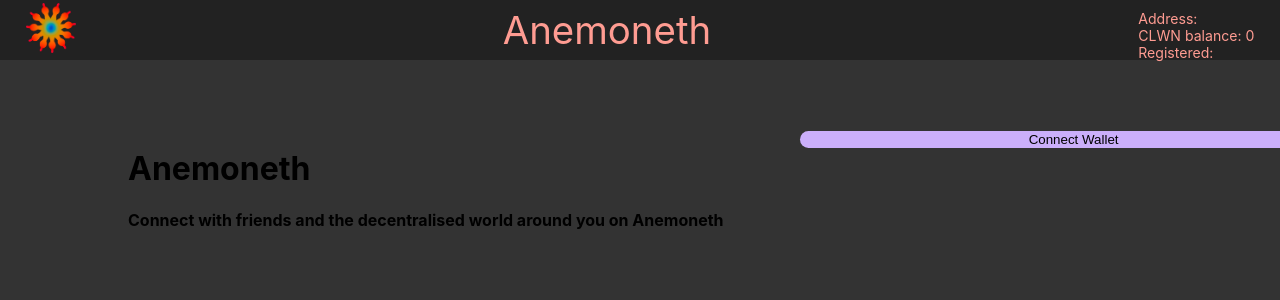
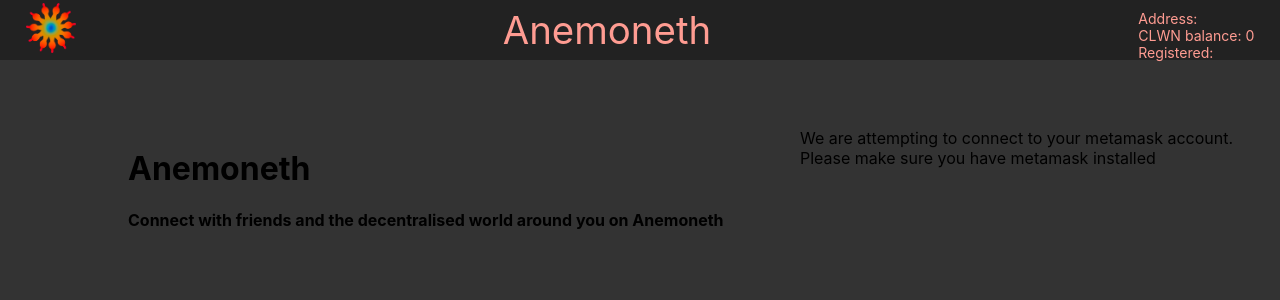
Before and after one commit to marinojoey/Anemoneth-contract, a React (Create React App) app in the folder react-frontend/: page / in a window 1280 px wide. Shown: the top 300 px of the page. Built offline with nearby package versions, Linux system fonts and the light colour scheme.

Commit message:
improved architecture of login page. seperated function responsibility. Improved UX for login. Added Navbar

```diff
--- a/react-frontend/src/App.jsx
+++ b/react-frontend/src/App.jsx
@@ -20,14 +20,14 @@ function App() {
 
   return (
     <>
-    <Navbar isUser={isUser} connected={connected} addr1={addr1} clwnblnc={clwnblnc} dispAddr={dispAddr} username={username} />
+    <Navbar clwnblnc={clwnblnc} dispAddr={dispAddr} username={username} connected={connected} />
     <AuthContext.Provider value={isUser}>
       <Router>
         <Routes>
           <Route path="/"
             element = { (isUser) ?
               <Homepage isUser={isUser} connected={connected} addr1={addr1} /> :
-              <Login setUser={setUser} setConn={setConn} setAddr1={setAddr1} setclwnblnc={setclwnblnc} setDispAddr={setDispAddr} setUsername={setUsername} connected={connected} />} />
+              <Login setUser={setUser} setConn={setConn} setAddr1={setAddr1} setclwnblnc={setclwnblnc} setDispAddr={setDispAddr} setUsername={setUsername} addr1={addr1} connected={connected} />} />
         </Routes>
       </Router>
     </AuthContext.Provider>
--- a/react-frontend/src/components/Login/Login.jsx
+++ b/react-frontend/src/components/Login/Login.jsx
@@ -1,13 +1,11 @@
-import React, { useState } from "react";
+import React, { useEffect, useState } from "react";
+import { useNavigate } from "react-router-dom";
 import "./Login.scss";
-// import { AuthContext } from "../../App";
-// import PopUp from "../PopUp/PopUp";
 import { ethers } from "ethers";
 import contractCall from "../ContractCall/ContractCall";
 const { ethereum } = window;
 
-
-function Login({ setUser, setConn, setAddr1, setblnc, setclwnblnc, setDispAddr, setUsername, connected }) {
+function Login({ setUser, setConn, setAddr1, setblnc, setclwnblnc, setDispAddr, setUsername, connected, addr1 }) {
     let displayAddr;
     let username;
     let provider;
@@ -15,11 +13,25 @@ function Login({ setUser, setConn, setAddr1, setblnc, setclwnblnc, setDispAddr,
     let addr;
 
 
-    async function getClwnBalance() {
-        let contractInstance = await contractCall();
-        let balanceOf = parseInt(await contractInstance.balanceOf(addr), 16);
-        setclwnblnc(balanceOf);
+    useEffect(() => {
+        connectWalletHandler();
+    }, [])
+
+    async function connectWalletHandler() {
+        if (ethereum) {
+            ethereum.request({method: 'eth_requestAccounts'})
+            provider = new ethers.providers.Web3Provider(ethereum);
+            signer = await provider.getSigner();
+            addr = await signer.getAddress();
+            makeDispAddr(addr);
+            setAddr1(addr);
+            setConn(true);
+        }
+        else {
+            alert("Please install MetaMask to connect your wallet and try again");
+        }
     }
+
     function makeDispAddr(numAddr) {
         const strAddr = numAddr.toString();
         const first = strAddr.slice(0,4);
@@ -27,33 +39,16 @@ function Login({ setUser, setConn, setAddr1, setblnc, setclwnblnc, setDispAddr,
         displayAddr = `${first}...${last}`;
         setDispAddr(displayAddr);
     }
-    async function getUsername() {
+
+    async function contractCallHandler() {
         let contractInstance = await contractCall();
-        username = await contractInstance.getUserName(addr)
-        setUsername(username);
-    }
-
-    async function connectWalletHandler() {
-        if (ethereum) {
-            ethereum.request({method: 'eth_requestAccounts'})
-            provider = new ethers.providers.Web3Provider(ethereum);
-            signer = await provider.getSigner();
-            addr = await signer.getAddress();
-
-            getUsername(addr);
-            makeDispAddr(addr);
-            setAddr1(addr);
-            setConn(true);
-
-            let contractInstance = await contractCall();
-            if (await contractInstance.isRegistered(addr)) {
-                setUser(true)
-            }
-            getClwnBalance();
-        }
-        else {
-            alert("Please install MetaMask to connect your wallet and try again");
-        }
+        if (await contractInstance.isRegistered(addr1)) {
+            setUser(true)
+            let balanceOf = parseInt(await contractInstance.balanceOf(addr1), 16);
+            setclwnblnc(balanceOf);
+            username = await contractInstance.getUserName(addr1)
+            setUsername(username);
+        } else console.log("Please register")
     }
 
     async function registerCall() {
@@ -71,8 +66,8 @@ function Login({ setUser, setConn, setAddr1, setblnc, setclwnblnc, setDispAddr,
                         <h4>Connect with friends and the decentralised world around you on Anemoneth</h4>
                     </div>
                     <div className='loginPieces'>
-                        <button id="cnctbtn" className="loginButtons" onClick={connectWalletHandler}>Connect Wallet</button>
-                        {/* <button id="calltbtn" className="loginButtons" onClick={contractCallHandler}>Enter the Anemone</button> */}
+                        <div>We are attempting to connect to your metamask account.</div>
+                        <div>Please make sure you have metamask installed</div>
                     </div>
                 </div>
             </div>
@@ -87,11 +82,14 @@ function Login({ setUser, setConn, setAddr1, setblnc, setclwnblnc, setDispAddr,
                         <h4>Connect with friends and the decentralised world around you on Anemoneth</h4>
                     </div>
                     <div className='loginPieces'>
-                        <div>Wallet Connected!</div>
+                        <div>Already registered?</div>
                         <br></br>
-                        <div>Now you get to register!</div>
+                        <button id="calltbtn" className="loginButtons" onClick={contractCallHandler}>Enter the Anemone</button>
                         <br></br>
-                        <div>It will cost 1 Gwei and you will recieve 1 CLWN in return.</div>
+                        <br></br>
+                        <div>If not,</div>
+                        <br></br>
+                        <div>It will cost 1 Gwei (+ gas) and you will recieve 1 CLWN in return.</div>
                         <br></br>
                         <div className='usrnmwrapper'>
                             <label htmlFor='usrnm' className='usrnmlbl'> Username: </label>
--- a/react-frontend/src/components/Navbar/Navbar.jsx
+++ b/react-frontend/src/components/Navbar/Navbar.jsx
@@ -2,7 +2,7 @@ import './navbar.scss'
 import React from 'react'
 
 
-function Navbar( { clwnblnc, dispAddr, username } ) {
+function Navbar( { clwnblnc, dispAddr, username, connected } ) {
 
   return (
     <div className='navbar ' id="navbar">
```
